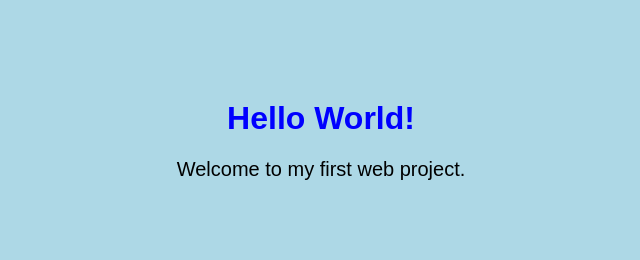
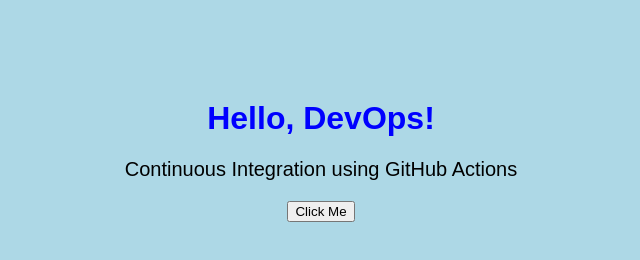
Before and after one commit to moulyanaik31-byte/web-helloworld-ci, a plain HTML site: page index.html in a window 1280 px wide. Shown: the whole page, without its empty margins (319-959 px from the left). Drawn offline with Linux system fonts and the light colour scheme.

Commit message:
Update index.html

```diff
--- a/index.html
+++ b/index.html
@@ -2,12 +2,22 @@
 <html lang="en">
 <head>
     <meta charset="UTF-8">
-    <title>Hello World</title>
+    <meta name="viewport" content="width=device-width, initial-scale=1.0">
+    <title>DevOps CI Demo</title>
     <link rel="stylesheet" href="style.css">
 </head>
 <body>
-    <h1>Hello World!</h1>
-    <p>Welcome to my first web project.</p>
+
+    <div class="container">
+        <h1>Hello, DevOps!</h1>
+        <p>Continuous Integration using GitHub Actions</p>
+
+        <button onclick="showMessage()">Click Me</button>
+
+        <p id="message"></p>
+    </div>
+
     <script src="script.js"></script>
+
 </body>
 </html>
```
